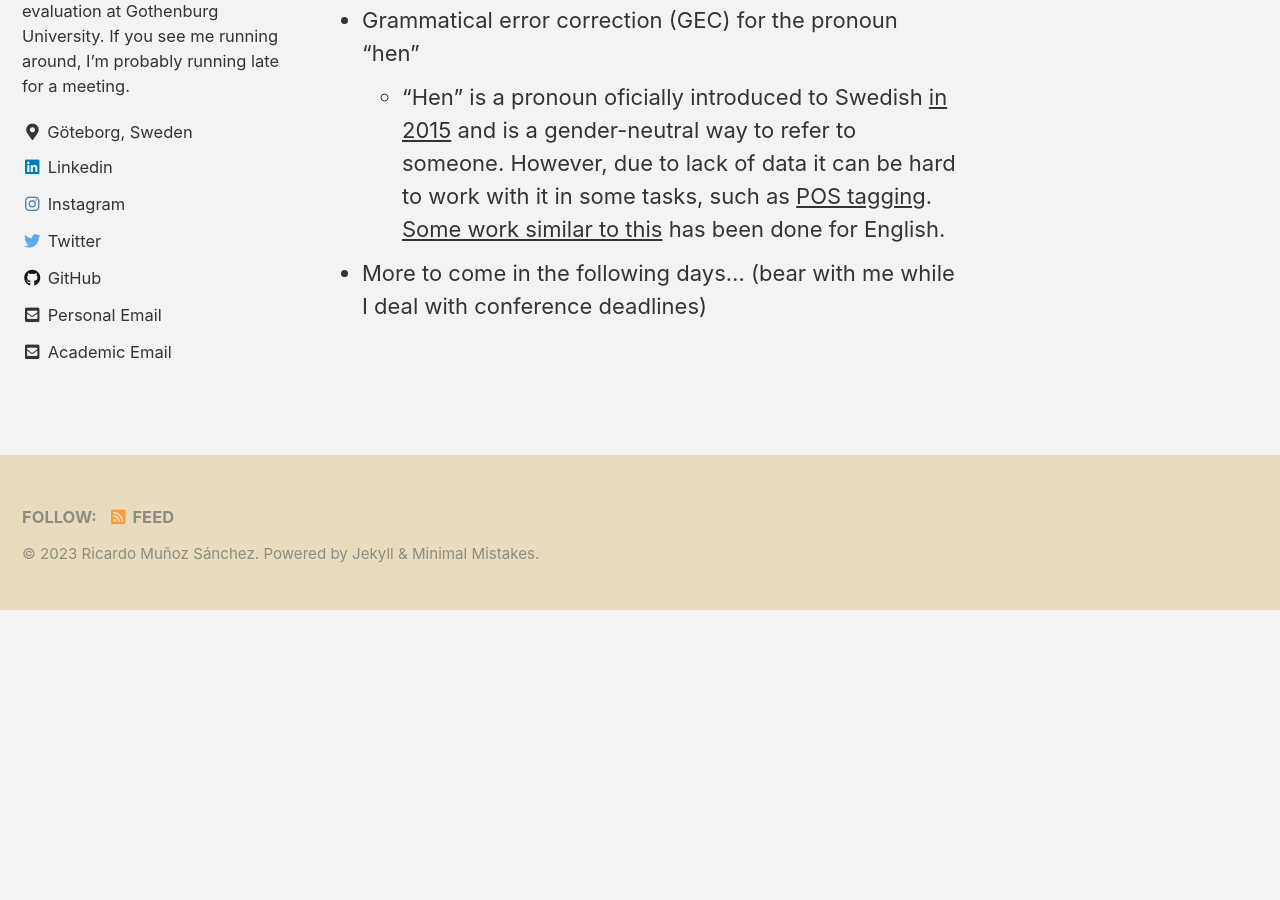
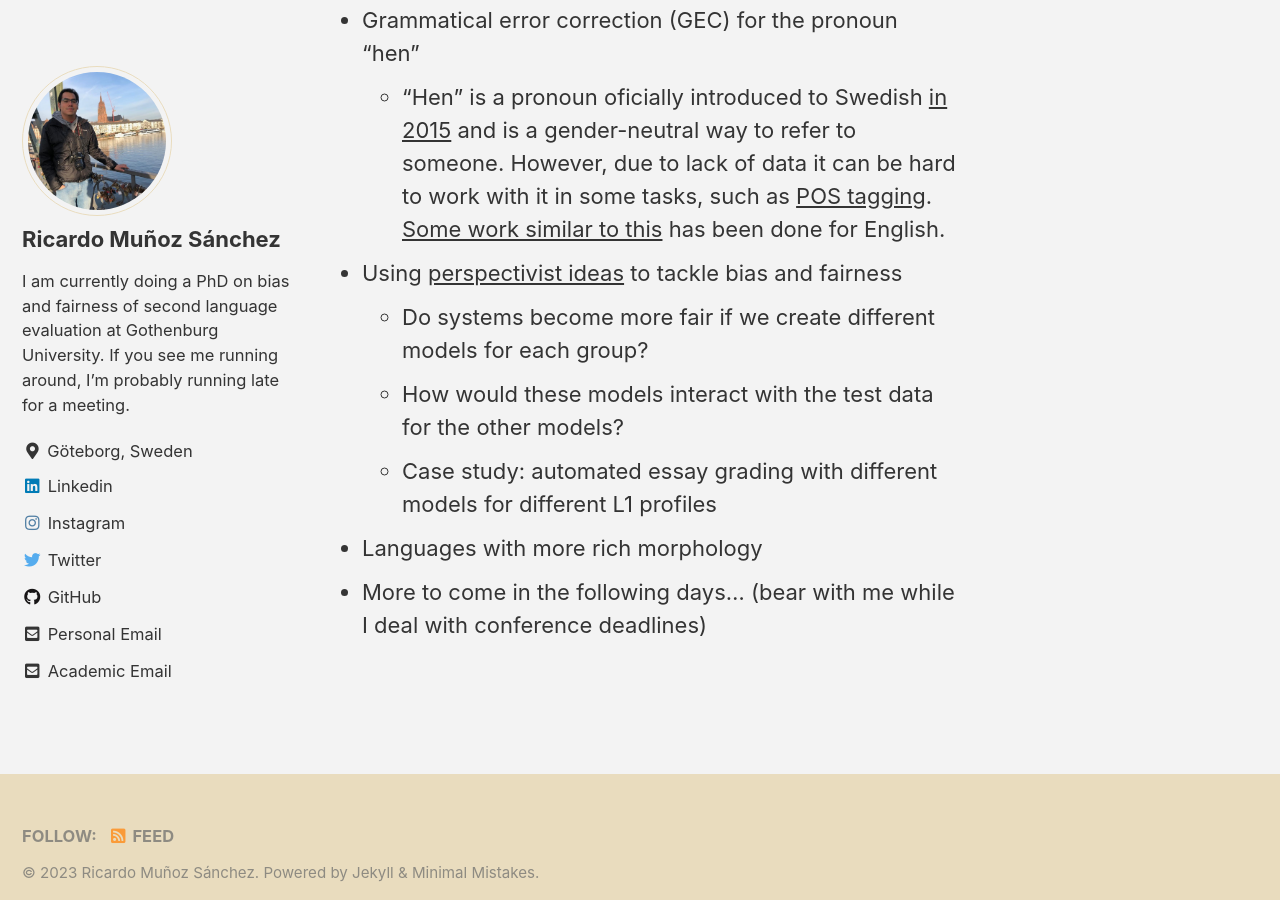
Before and after one commit to rimusa/rimusa.github.io, a Jekyll site: the page built from docs/_pages/masters_thesis_topics.md, in a window 1280 px wide and 900 px high, scrolled down 4365 px. Built offline with Jekyll 4.4.1, drawn with Linux system fonts in a browser that asks for light colours; cached includes are drawn as plain includes; before the commit the page ends 4975 px from its top, so only the background shows below that.

Commit message:
Update masters_thesis_topics.md
Added more topic ideas

```diff
--- a/docs/_pages/masters_thesis_topics.md
+++ b/docs/_pages/masters_thesis_topics.md
@@ -61,4 +61,9 @@ This means that there are a lot of possibilities on where we can expand upon, fo
 While the above are some areas on which you can work on, here are three more concrete ideas for what to work on:
  - Grammatical error correction (GEC) for the pronoun "hen"
    - "Hen" is a pronoun oficially introduced to Swedish [in 2015](https://svenska.se/saol/?id=1105387&pz=3) and is a gender-neutral way to refer to someone. However, due to lack of data it can be hard to work with it in some tasks, such as [POS tagging](https://umu.diva-portal.org/smash/get/diva2:1713349/FULLTEXT01.pdf). [Some work similar to this](https://aclanthology.org/2023.bea-1.13/) has been done for English.
+ - Using [perspectivist ideas](http://pdai.info/) to tackle bias and fairness
+   - Do systems become more fair if we create different models for each group?
+   - How would these models interact with the test data for the other models?
+   - Case study: automated essay grading with different models for different L1 profiles
+ - Languages with more rich morphology
  - More to come in the following days... (bear with me while I deal with conference deadlines)
```
